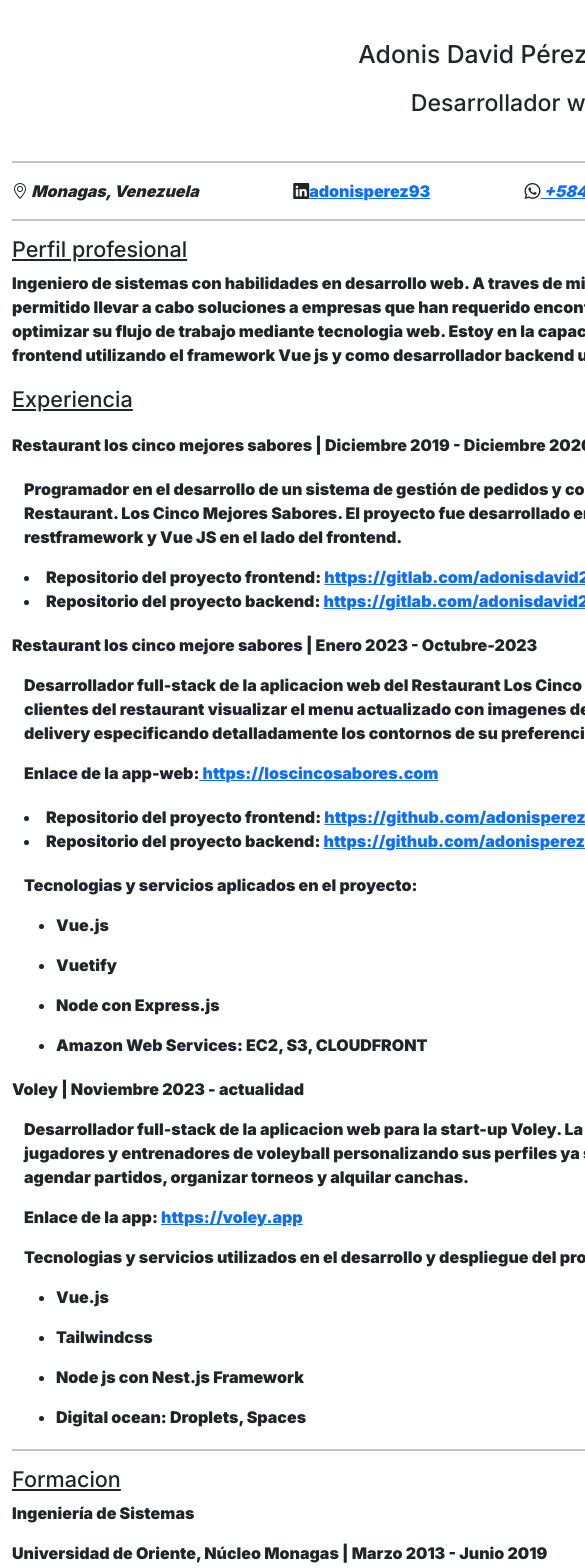
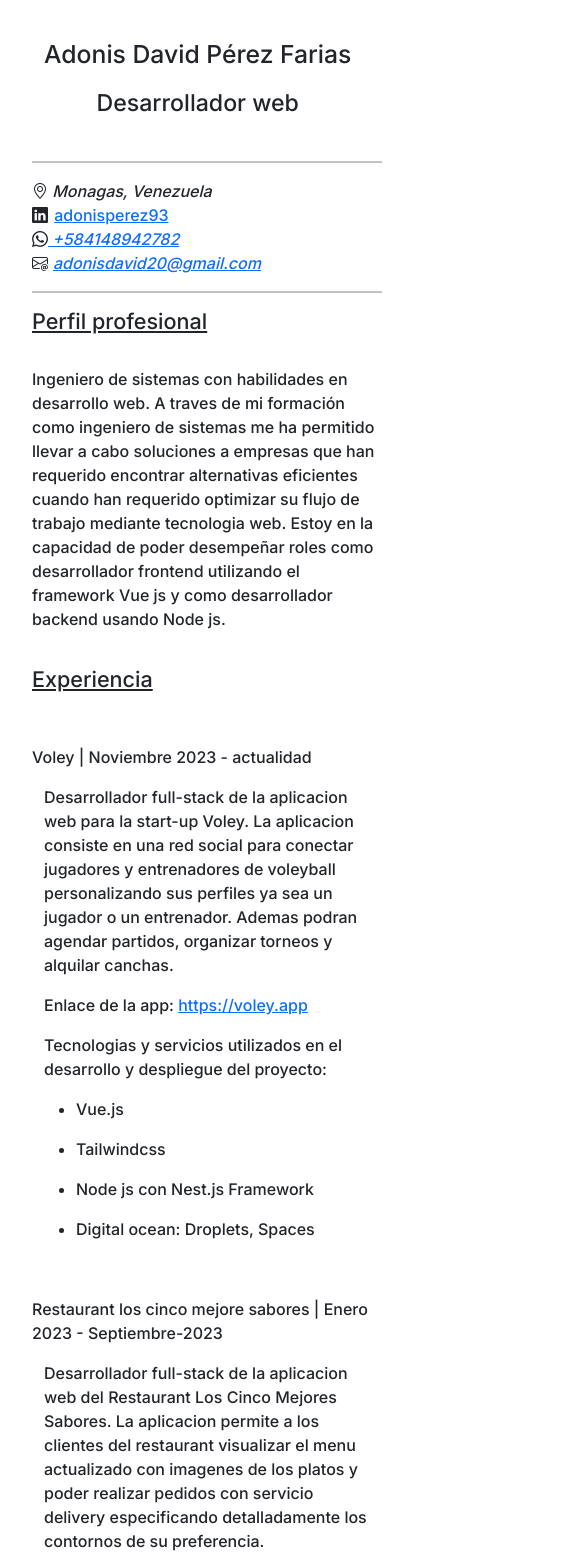
Before and after one commit to adonisperez23/cv-web, a Vue app: page / in a window 390 px wide. Shown: the top 1568 px of the page, 585 px wide, since content can reach past the window. Built offline with nearby package versions, Linux system fonts and the light colour scheme.

Commit message:
feat: adding responsive components

```diff
--- a/src/App.vue
+++ b/src/App.vue
@@ -2,7 +2,7 @@
 import AcademicFormation from './components/AcademicFormation.vue'
 import Courses from './components/Courses.vue'
 import Experience from './components/Experience.vue'
-import Photo from './components/Photo.vue'
+import Title from './components/Title.vue'
 import Skills from './components/Skills.vue'
 import Aboutme from './components/Aboutme.vue'
 import Contact from './components/Contact.vue'
@@ -14,16 +14,16 @@
 </script>
 
 <template>
-  <div class="inter">
-    <div class="container total-width">
+  <div class="inter mobile-app">
+    <div class="container total-width width-mobile">
       <div class="box">
-        <Photo />
+        <Title />
       </div>
       <hr>
       <Contact />
       <hr>
     </div>
-    <div class="container total-width">
+    <div class="container total-width width-mobile">
       <Aboutme />
       <Experience />
       <hr>
@@ -33,7 +33,7 @@
       <hr>
       <Skills />
       <hr>
-      <div class="text-center margin-y">
+      <div class="text-center margin-y download-btn ">
         <button @click="downloadPdf">Descargar PDF <i class="bi bi-download"></i></button>
       </div>
     </div>
@@ -44,4 +44,29 @@
 .total-width {
   width: 1024px;
 }
+
+@media (max-width:576px) {
+  .mobile-app {
+    display: block;
+    max-width: 350px;
+    margin: auto;
+    width: 400px;
+  }
+
+  hr {
+    max-width: 350px;
+  }
+
+  .download-btn {
+    display: flex;
+    max-width: 350px;
+    flex-direction: column;
+  }
+
+  .width-mobile {
+    width: 400px;
+  }
+
+
+}
 </style>
--- a/src/components/Aboutme.vue
+++ b/src/components/Aboutme.vue
@@ -1,6 +1,6 @@
 <template>
-  <div>
-    <h4>Perfil profesional</h4>
+  <div class="mobile-about">
+    <h4 class="font-title">Perfil profesional</h4>
     <p>
       Ingeniero de sistemas con habilidades en desarrollo web. A traves de mi formación como ingeniero de sistemas me ha
       permitido llevar a cabo soluciones a empresas que han requerido encontrar alternativas eficientes cuando han
@@ -21,4 +21,14 @@
 span {
   display: block;
 }
+
+@media (max-width:576px) {
+  .mobile-about {
+    display: flex;
+    flex-direction: column;
+    align-content: flex-start;
+    justify-content: start;
+    max-width: 350px;
+  }
+}
 </style>
--- a/src/components/AcademicFormation.vue
+++ b/src/components/AcademicFormation.vue
@@ -1,5 +1,5 @@
 <template>
-  <div>
+  <div class="mobile-formacion">
     <h4>Formacion</h4>
     <p>Ingeniería de Sistemas</p>
     <p>Universidad de Oriente, Núcleo Monagas | Marzo 2013 - Junio 2019</p>
@@ -11,8 +11,13 @@
 
 </script>
 <style scoped>
-/* h6{
-    margin-top: 0px;
-    margin-bottom: 0px;
-  } */
+@media (max-width:576px) {
+  .mobile-formacion {
+    display: flex;
+    flex-direction: column;
+    align-content: flex-start;
+    justify-content: start;
+    max-width: 350px;
+  }
+}
 </style>
--- a/src/components/Contact.vue
+++ b/src/components/Contact.vue
@@ -1,11 +1,11 @@
 <template>
-  <div class="cont">
+  <div class="cont mobile-contact">
     <div class="">
       <i class="bi bi-geo-alt">
         Monagas, Venezuela</i>
     </div>
     <div class="">
-      <i class="bi bi-linkedin"> </i><a href="https://www.linkedin.com/in/adonisperez93/"
+      <i class="bi bi-linkedin"> </i> <a href="https://www.linkedin.com/in/adonisperez93/"
         target="_blank">adonisperez93</a>
     </div>
     <div class="">
@@ -14,8 +14,8 @@
         </a> </i>
     </div>
     <div class="">
-      <i class="bi bi-envelope-at" style="font-size: 1rem;"><a
-          href="mailto:adonisdavid20@gmail.com">adonisdavid20@gmail.com</a>
+      <i class="bi bi-envelope-at"><a href="mailto:adonisdavid20@gmail.com"
+          style="margin-left: 5px;">adonisdavid20@gmail.com</a>
       </i>
     </div>
   </div>
@@ -30,4 +30,17 @@
   display: flex;
   justify-content: space-between;
 }
+
+i {
+  margin-right: 2px;
+}
+
+@media (max-width:576px) {
+  .mobile-contact {
+    display: flex;
+    flex-direction: column;
+    align-content: flex-start;
+    max-width: 576px;
+  }
+}
 </style>
--- a/src/components/Courses.vue
+++ b/src/components/Courses.vue
@@ -1,5 +1,5 @@
 <template>
-  <div class="margin-y">
+  <div class="margin-y mobile-courses">
     <h4>Cursos</h4>
     <ul>
       <li>Programación Básica </li>
@@ -49,3 +49,15 @@
 <script setup>
 
 </script>
+
+<style>
+@media (max-width:576px) {
+  .mobile-courses {
+    display: flex;
+    flex-direction: column;
+    align-content: flex-start;
+    justify-content: start;
+    max-width: 350px;
+  }
+}
+</style>
--- a/src/components/Experience.vue
+++ b/src/components/Experience.vue
@@ -1,5 +1,5 @@
 <template>
-  <div class="margin-y">
+  <div class="margin-y mobile-xp ">
     <h4>Experiencia</h4>
     <!-- <p><strong>*</strong> Mas de 10 años trabajando en un Restaurant desempeñando distintos cargos como:
     </p>
@@ -11,23 +11,39 @@
       <li>Administrador</li>
     </div> -->
     <div class="margin-y">
-      <p>Restaurant los cinco mejores sabores | Diciembre 2019 - Diciembre 2020</p>
-      <div class="container margin-y">
-        <p class=""> Programador en el desarrollo de un sistema de gestión de pedidos y control
-          de inventario (en entorno web) para el Restaurant. Los Cinco Mejores Sabores. El proyecto fue desarrollado en
-          Python en el lado backend con Django y Django restframework y Vue JS en el lado del frontend.</p>
+      <p>Voley | Noviembre 2023 - actualidad</p>
+      <div class="container">
+        <p class="espacio">
+          Desarrollador full-stack de la aplicacion web para la start-up Voley. La aplicacion consiste en una red social
+          para conectar jugadores y entrenadores de voleyball personalizando sus perfiles ya sea un jugador o un
+          entrenador. Ademas podran agendar partidos, organizar torneos y alquilar canchas.
+        </p>
+        <p>Enlace de la app: <a href="https://voley.app" target="_blank">https://voley.app</a></p>
+        <p>Tecnologias y servicios utilizados en el desarrollo y despliegue del proyecto:</p>
+        <ul>
           <li>
-          Repositorio del proyecto frontend: <a href="https://gitlab.com/adonisdavid20/rlcms-vue"
-            target="_blank">https://gitlab.com/adonisdavid20/rlcms-vue</a>
+            Vue.js
           </li>
+        </ul>
+        <ul>
           <li>
-          Repositorio del proyecto backend: <a href="https://gitlab.com/adonisdavid20/rlcms"
-            target="_blank">https://gitlab.com/adonisdavid20/rlcms</a>
+            Tailwindcss
           </li>
+        </ul>
+        <ul>
+          <li>
+            Node js con Nest.js Framework
+          </li>
+        </ul>
+        <ul>
+          <li>
+            Digital ocean: Droplets, Spaces
+          </li>
+        </ul>
       </div>
     </div>
     <div class="margin-y">
-      <p>Restaurant los cinco mejore sabores | Enero 2023 - Octubre-2023</p>
+      <p>Restaurant los cinco mejore sabores | Enero 2023 - Septiembre-2023</p>
       <div class="container">
         <p>
           Desarrollador full-stack de la aplicacion web del Restaurant Los Cinco Mejores
@@ -73,42 +89,39 @@
         </ul>
       </div>
     </div>
-
     <div class="margin-y">
-      <p>Voley | Noviembre 2023 - actualidad</p>
-      <div class="container">
-        <p class="espacio">
-          Desarrollador full-stack de la aplicacion web para la start-up Voley. La aplicacion consiste en una red social
-          para conectar jugadores y entrenadores de voleyball personalizando sus perfiles ya sea un jugador o un
-          entrenador. Ademas podran agendar partidos, organizar torneos y alquilar canchas.
-        </p>
-        <p>Enlace de la app: <a href="https://voley.app" target="_blank">https://voley.app</a></p>
-        <p>Tecnologias y servicios utilizados en el desarrollo y despliegue del proyecto:</p>
-        <ul>
+      <p>Restaurant los cinco mejores sabores | Diciembre 2019 - Diciembre 2020</p>
+      <div class="container margin-y">
+        <p class=""> Programador en el desarrollo de un sistema de gestión de pedidos y control
+          de inventario (en entorno web) para el Restaurant. Los Cinco Mejores Sabores. El proyecto fue desarrollado en
+          Python en el lado backend con Django y Django restframework y Vue JS en el lado del frontend.</p>
         <li>
-            Vue.js
+          Repositorio del proyecto frontend: <a href="https://gitlab.com/adonisdavid20/rlcms-vue"
+            target="_blank">https://gitlab.com/adonisdavid20/rlcms-vue</a>
         </li>
-        </ul>
-        <ul>
         <li>
-            Tailwindcss
+          Repositorio del proyecto backend: <a href="https://gitlab.com/adonisdavid20/rlcms"
+            target="_blank">https://gitlab.com/adonisdavid20/rlcms</a>
         </li>
-        </ul>
-        <ul>
-          <li>
-            Node js con Nest.js Framework
-          </li>
-        </ul>
-        <ul>
-          <li>
-            Digital ocean: Droplets, Spaces
-          </li>
-        </ul>
       </div>
     </div>
+
   </div>
 </template>
 
 <script setup>
 
+
 </script>
+
+<style scoped>
+@media (max-width:576px) {
+  .mobile-xp {
+    display: flex;
+    flex-direction: column;
+    align-content: flex-start;
+    justify-content: start;
+    max-width: 350px;
+  }
+}
+</style>
--- a/src/components/Skills.vue
+++ b/src/components/Skills.vue
@@ -1,5 +1,5 @@
 <template>
-  <div class="margin-y">
+  <div class="margin-y mobile-skills">
     <h4>Conocimientos y Habilidades</h4>
     <ul>
       <li>Manejo de Microsoft Word, Excel, PowerPoint </li>
@@ -20,4 +20,16 @@
 </template>
 
 <script setup>
+
 </script>
+<style scoped>
+@media (max-width:576px) {
+  .mobile-skills {
+    display: flex;
+    flex-direction: column;
+    align-content: flex-start;
+    justify-content: start;
+    max-width: 350px;
+  }
+}
+</style>
--- a/src/components/Photo.vue
+++ b/src/components/Title.vue
@@ -1,5 +1,5 @@
 <template>
-  <div class="container text-center margin-y">
+  <div class="container text-center margin-y mobile-title">
     <!-- <img class="foto" loading="lazy" src="/foto-adonis.jpg" alt=""> -->
     <h2 class="margin-y">{{ Nombre_completo }}</h2>
     <h3>{{ titulo }}</h3>
@@ -10,4 +10,15 @@
 const Nombre_completo = 'Adonis David Pérez Farias'
 const titulo = 'Desarrollador web'
 </script>
-<style scoped></style>
+<style scoped>
+@media (max-width:576px) {
+  .mobile-title {
+    display: flex;
+    flex-direction: column;
+    flex-wrap: wrap;
+    justify-content: flex-start;
+    align-items: center;
+    align-content: flex-start;
+  }
+}
+</style>
--- a/src/style.css
+++ b/src/style.css
@@ -1,7 +1,8 @@
 h4,h5,h6{
     margin-top: 0px;
-    margin-bottom: 0px;
+    margin-bottom: 32px !important;
     text-decoration: underline;
+    font-weight: 600;
 }
 hr {
   height: 2px;
@@ -9,6 +10,7 @@
   margin-top: 0px;
   margin-bottom: 0px;
 }
+
 .box{
   display: flex;
   flex-direction: column;
@@ -22,10 +24,11 @@
 }
 
 
+
 .inter {
   font-family: "Inter", sans-serif;
   font-optical-sizing: auto;
-  font-weight: 900;
+  font-weight: 500;
   font-style: normal;
   font-variation-settings:
     "slnt" 0;
```
Lines whose indentation alone changed are shown as unchanged.
